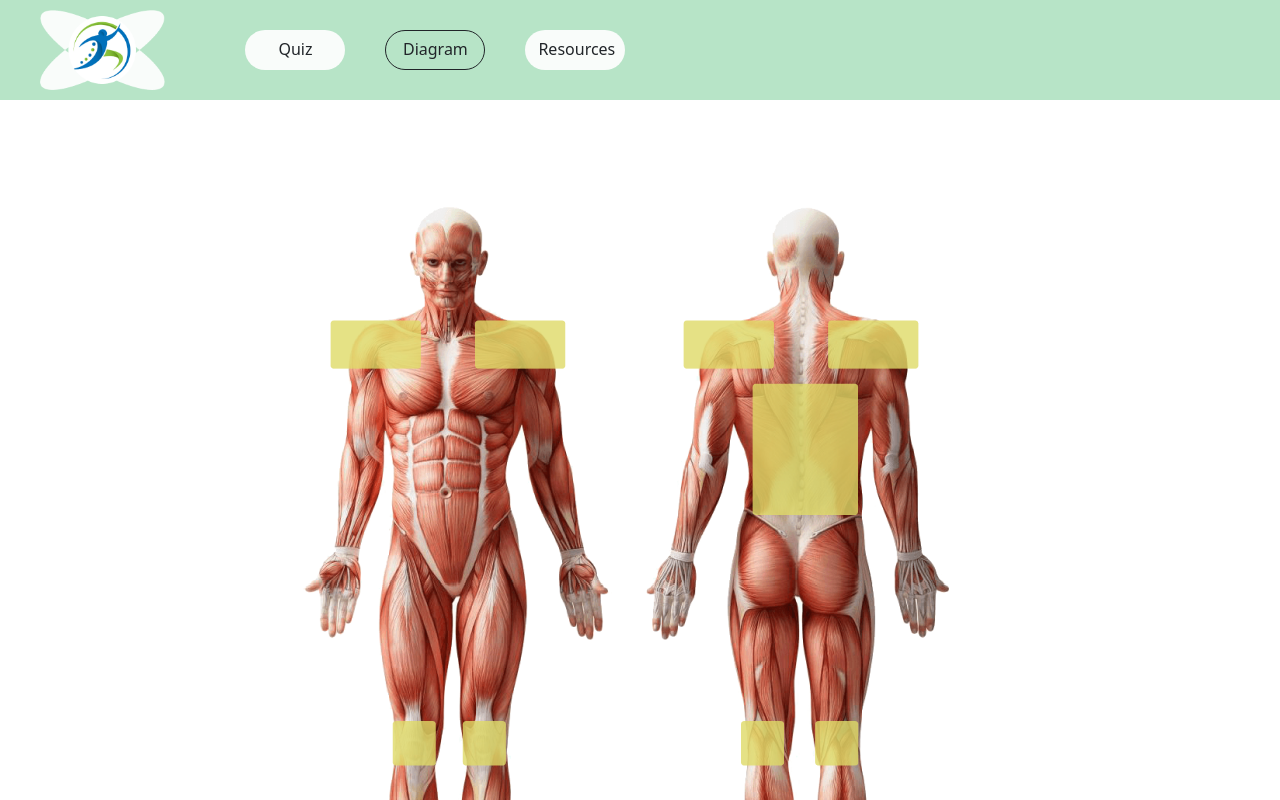
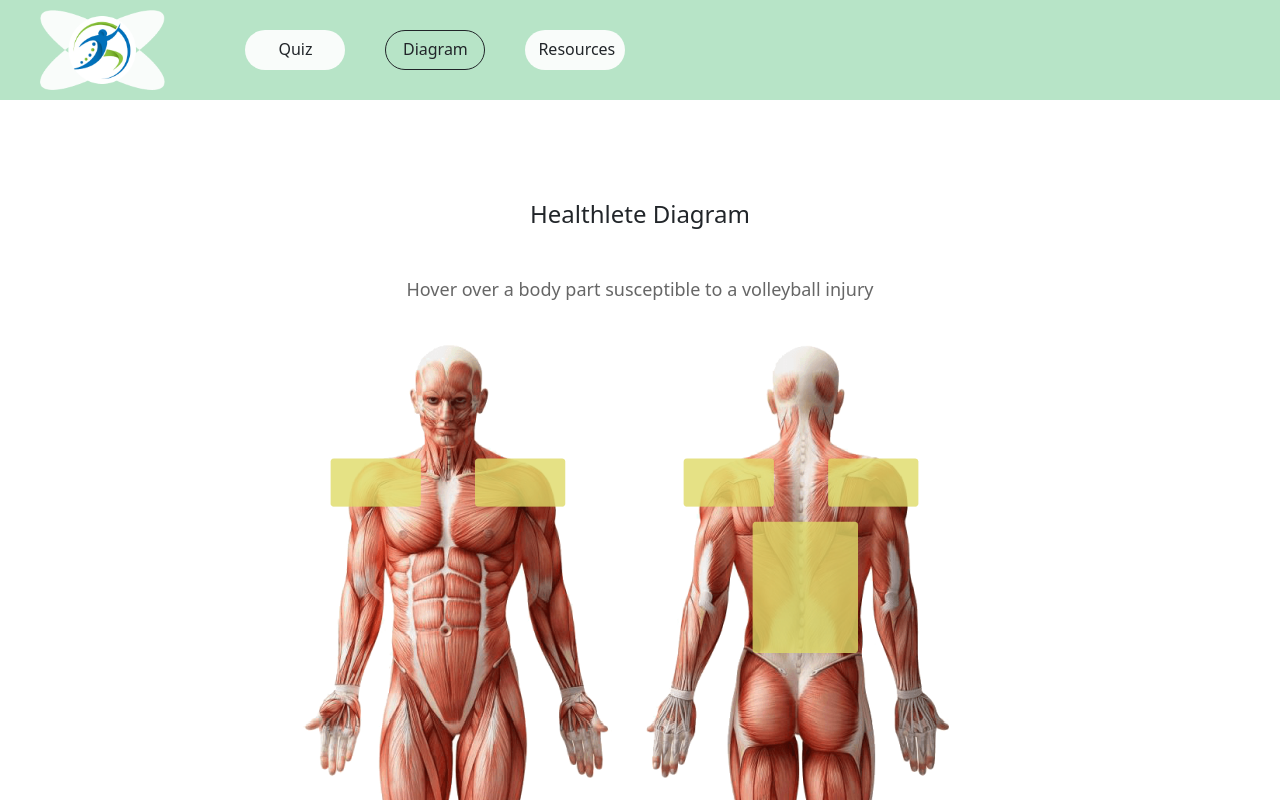
Before and after one commit to UW-INFO442-SP24/sunrise2.0, a React (Create React App) app: page /Diagram in a window 1280 px wide. Shown: the top 800 px of the page. Built offline with nearby package versions, Linux system fonts and the light colour scheme.

Commit message:
diagram title again

```diff
--- a/src/pages/Diagram/Diagram.js
+++ b/src/pages/Diagram/Diagram.js
@@ -6,6 +6,8 @@ import './diagram.css';
 const Diagram = () => {
   return (
     <div className="image-container">
+      <h1 className="diagram-title">Healthlete Diagram</h1>
+      <h2 className="instructions">Hover over a body part susceptible to a volleyball injury</h2>
       <img src="img/bodyDiagramHighlight.png" alt="Human Body" useMap="#bodymap" />
       <map name="bodymap">
         <area shape="rect" coords="150,50,230,150" href="https://www.webmd.com/pain-management/shoulder-pain" alt="Shoulders" target="_blank" />
```
